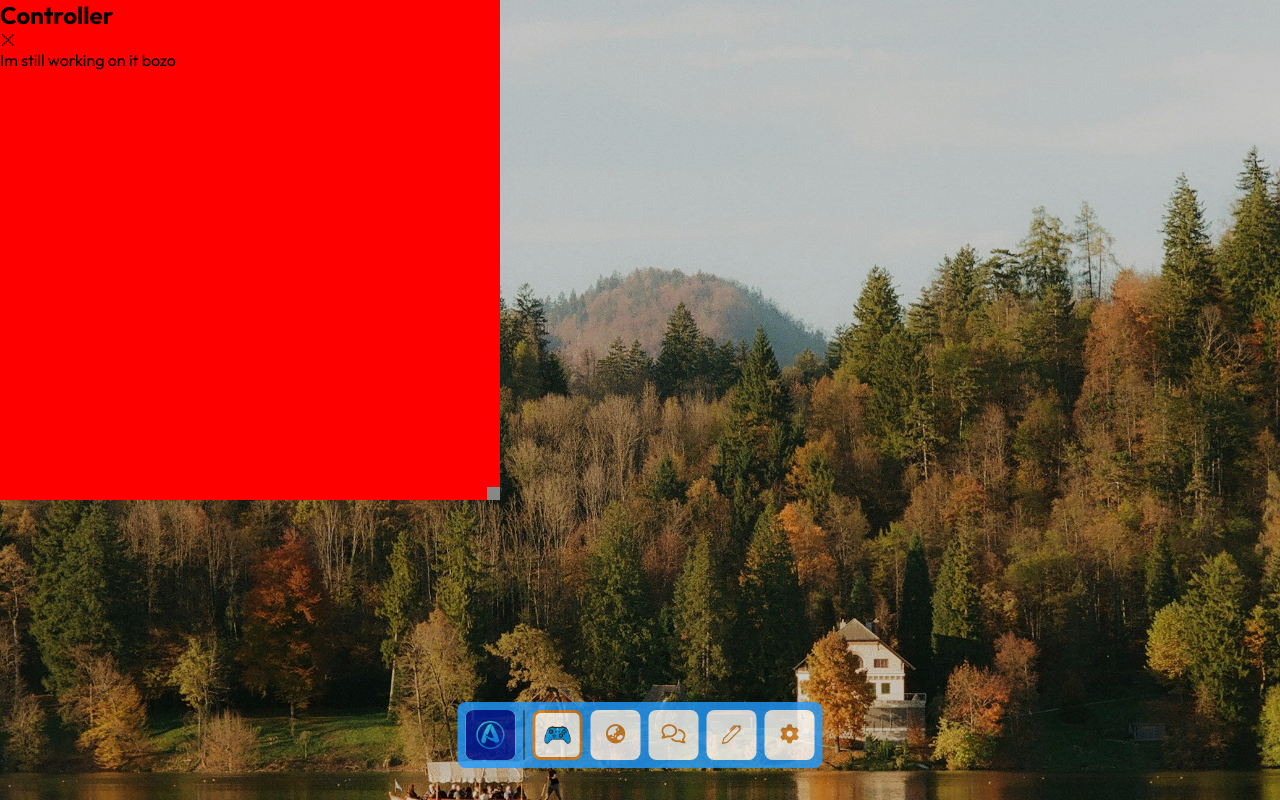
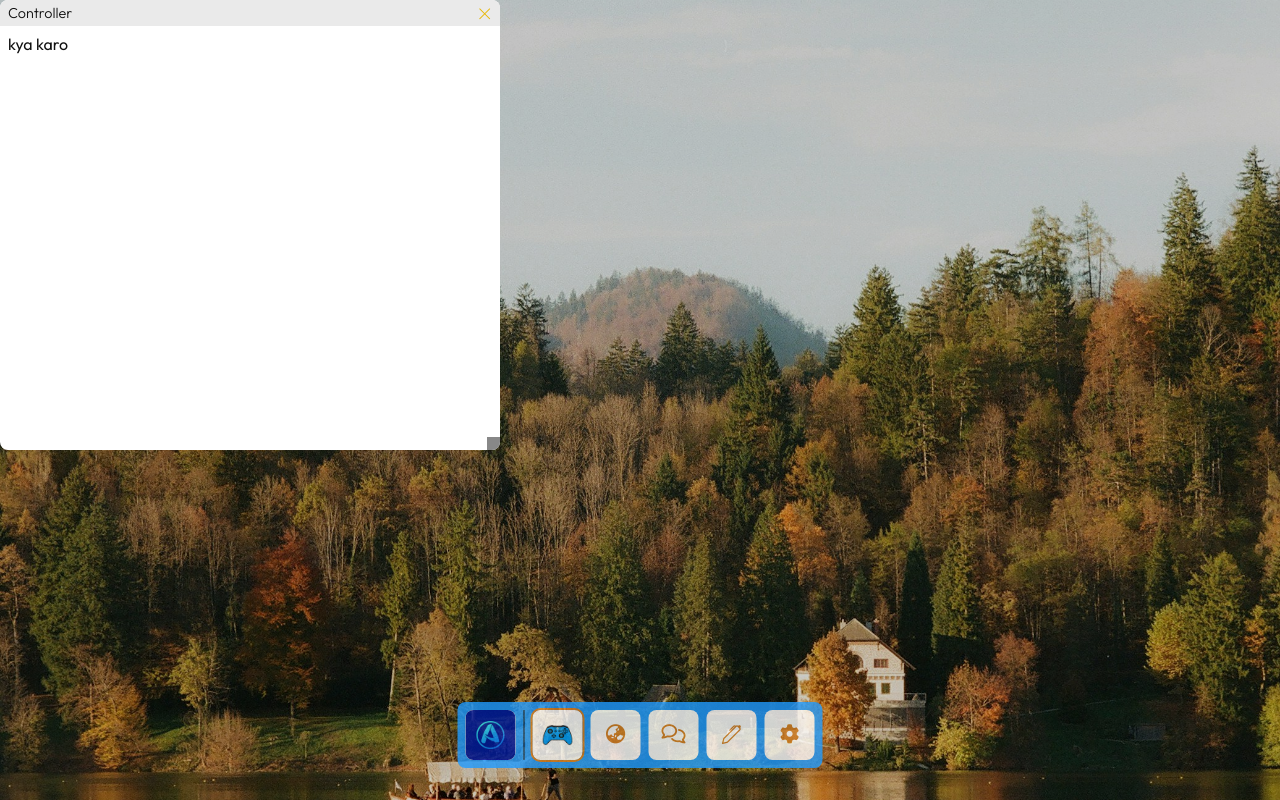
Before and after one commit to alnabid/admin-dashboard, a Vue app: page / in a window 1280 px wide. Both pictures are taken after a click on the element "Controller". Built offline with nearby package versions, Linux system fonts and the light colour scheme.

Commit message:
App UI improvement

```diff
--- a/src/assets/app-widget.css
+++ b/src/assets/app-widget.css
@@ -1,12 +1,14 @@
 .app-widget {
     /* width: 500px;
     height: 500px; */
-    background-color: red;
+    background-color: var(--basic-color);
+    color: var(--least-color);
     z-index: 3;
     /* opacity: 50%; */
     position: fixed;
     animation: scale-down-center 0.2s cubic-bezier(0.250, 0.460, 0.450, 0.940) forwards;
     user-select: none;
+    border-radius: 0.5rem;
 }
 
 
@@ -104,3 +106,22 @@
         transform: scale(1);
     }
 }
+
+.app-topbar {
+    display: flex;
+    justify-content: space-between;
+    align-items: center;
+    padding: 0.2rem 0.5rem;
+    background: var(--most-color);
+}
+.app-topbar h1 {
+    font-size: 0.9rem;
+    font-weight: 300;
+}
+.app-topbar i {
+    font-size: 0.9rem;
+    color: var(--secondary-color);
+}
+.app-content {
+    padding: 0.5rem;
+}
--- a/src/components/Apps/BaseApp.vue
+++ b/src/components/Apps/BaseApp.vue
@@ -44,7 +44,7 @@ export default {
     data() {
         return {
             width: 500,
-            height: 500,
+            height: 450,
             resizing: false,
             resizeDirection: null,
             initialMouseX: 0,
--- a/src/components/Apps/ControllerApp.vue
+++ b/src/components/Apps/ControllerApp.vue
@@ -7,7 +7,9 @@
                 <i class="bi bi-x-lg" @click="$emit('closeApp')"></i>
             </div>
         </div>
-        Im still working on it bozo
+        <div class="app-content">
+            kya karo
+        </div>
     </BaseApp>
 </template>
 <script>
--- a/src/components/Apps/InteractApp.vue
+++ b/src/components/Apps/InteractApp.vue
@@ -6,7 +6,9 @@
                 <i class="bi bi-x-lg" @click="$emit('closeApp')"></i>
             </div>
         </div>
-        Im still working on it bozo
+        <div class="app-content">
+            kya karo
+        </div>
     </BaseApp>
 </template>
 <script>
--- a/src/components/Apps/SettingsApp.vue
+++ b/src/components/Apps/SettingsApp.vue
@@ -6,7 +6,9 @@
                 <i class="bi bi-x-lg" @click="$emit('closeApp')"></i>
             </div>
         </div>
-        Im still working on it bozo
+        <div class="app-content">
+            kya karo
+        </div>
     </BaseApp>
 </template>
 <script>
--- a/src/components/Apps/StartApp.vue
+++ b/src/components/Apps/StartApp.vue
@@ -19,7 +19,10 @@
 .start-widget {
     width: 100%;
     height: 100%;
-    background: rgba(0, 0, 0, 0.103);
+    background: rgba(235, 235, 235, 0.128);
+    box-shadow: 0 4px 30px rgba(0, 0, 0, 0.1);
+    backdrop-filter: blur(5px);
+    -webkit-backdrop-filter: blur(5px);
     opacity: 100%;
     z-index: 12;
 }
--- a/src/components/Apps/chatApp.vue
+++ b/src/components/Apps/chatApp.vue
@@ -6,7 +6,9 @@
                 <i class="bi bi-x-lg" @click="$emit('closeApp')"></i>
             </div>
         </div>
-        Im still working on it bozo
+        <div class="app-content">
+            kya karo
+        </div>
     </BaseApp>
 </template>
 <script>
--- a/src/components/Apps/openWorldApp.vue
+++ b/src/components/Apps/openWorldApp.vue
@@ -6,7 +6,9 @@
                 <i class="bi bi-x-lg" @click="$emit('closeApp')"></i>
             </div>
         </div>
-        Im still working on it bozo
+        <div class="app-content">
+            kya karo
+        </div>
     </BaseApp>
 </template>
 <script>
--- a/src/components/Base/Dock.vue
+++ b/src/components/Base/Dock.vue
@@ -84,6 +84,6 @@ export default {
 }
 
 .active {
-    border: 3px solid var(--secondary-color-v2);
+    outline: 2px solid var(--secondary-color-v2);
 }
 </style>
```
